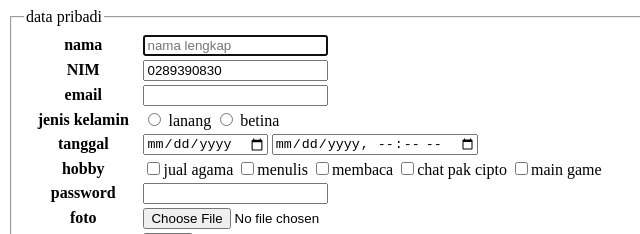
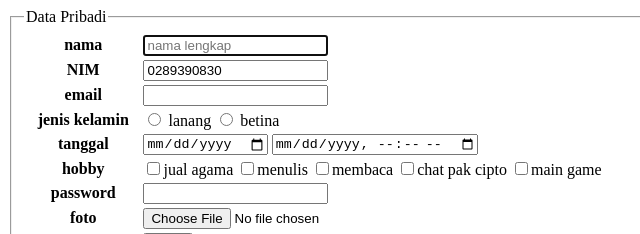
Before and after one commit to muhammadraihanPramanawiguna/form-html, a plain HTML site: page index.html in a window 1280 px wide. Shown: the top 234 px of the page, 0-640 px from the left. Drawn offline with Linux system fonts and the light colour scheme.

Commit message:
Update index.html

```diff
--- a/index.html
+++ b/index.html
@@ -7,7 +7,7 @@
 <body>
 	<form method="" action="">
 	<fieldset>
-		<legend> data pribadi </legend>
+		<legend> Data Pribadi </legend>
 	<table>
 
 		<tr>
```
